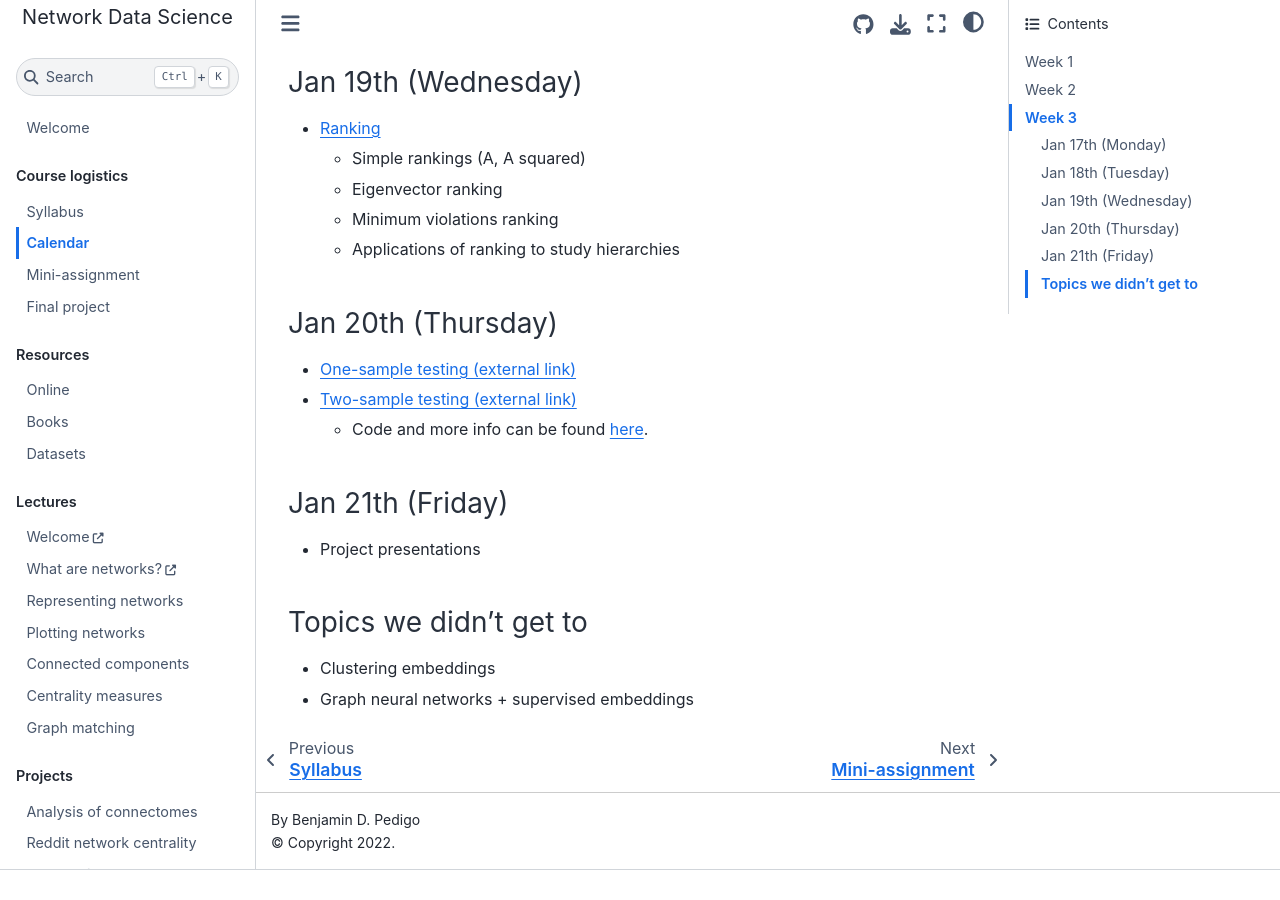
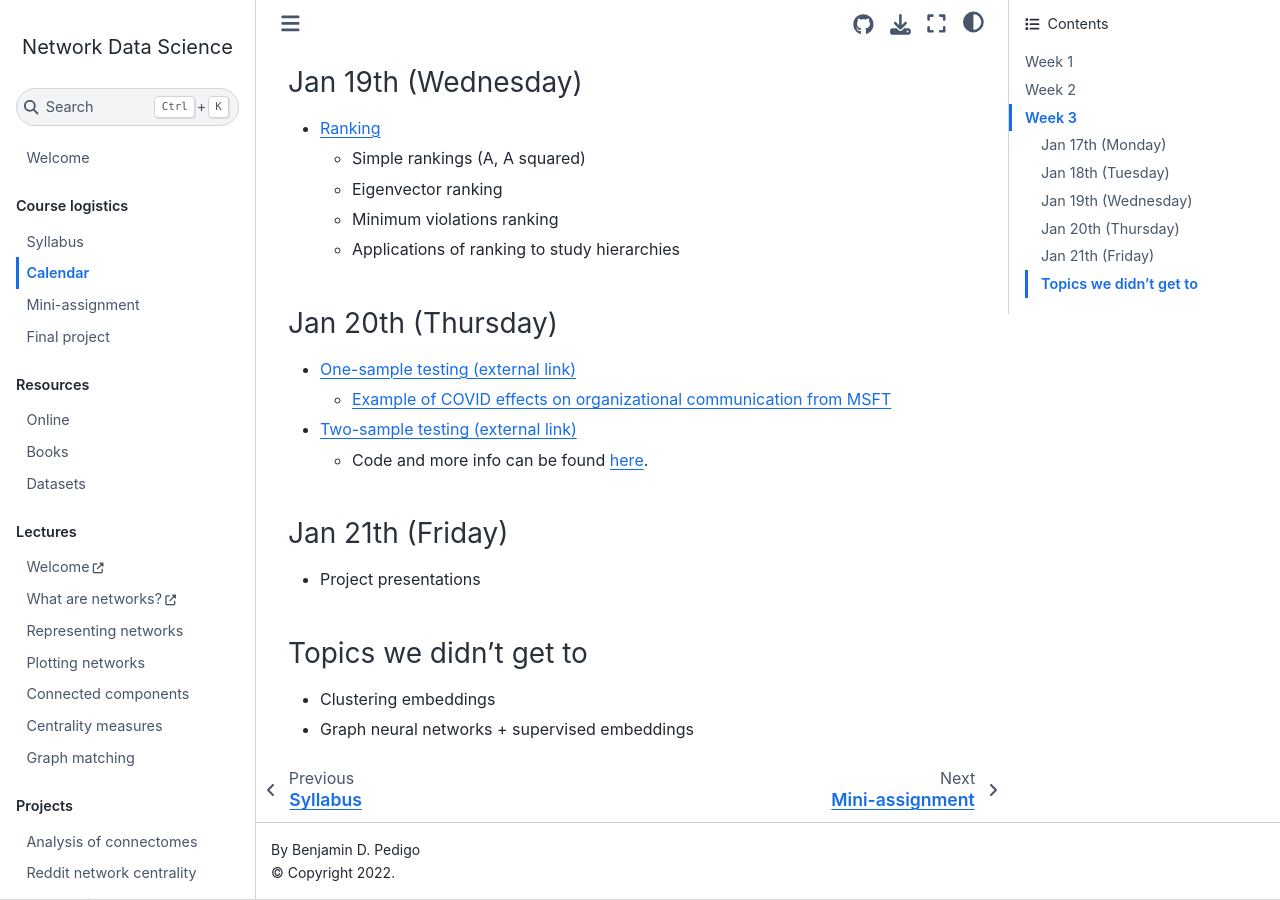
Before and after one commit to bdpedigo/networks-course, a Jupyter Book: the page built from docs/calendar.md, in a window 1280 px wide and 900 px high, scrolled down 3726 px. Built offline with Jupyter Book 1.0.4 settings and Sphinx 7.4.7 and the Sphinx Book theme 1.1.4, drawn with Linux system fonts in a browser that asks for light colours; pages that are not in the unit, such as notebooks, are missing from menus; before the commit the page ends 4596 px from its top, so only the background shows below that.

Commit message:
update calendar

```diff
--- a/docs/calendar.md
+++ b/docs/calendar.md
@@ -125,6 +125,7 @@ Martin Luther King Jr. Day
 
 ### Jan 20th (Thursday)
 - [One-sample testing (external link)](https://docs.neurodata.io/maggot_connectome/feedforwardness_data.html)
+  - [Example of COVID effects on organizational communication from MSFT](http://116.203.245.78/studii/sars-cov-2/2104.00641.pdf)
 - [Two-sample testing (external link)](https://docs.neurodata.io/bilateral-connectome/nmc.pdf)
   - Code and more info can be found [here](https://github.com/neurodata/bilateral-connectome).
 
```
